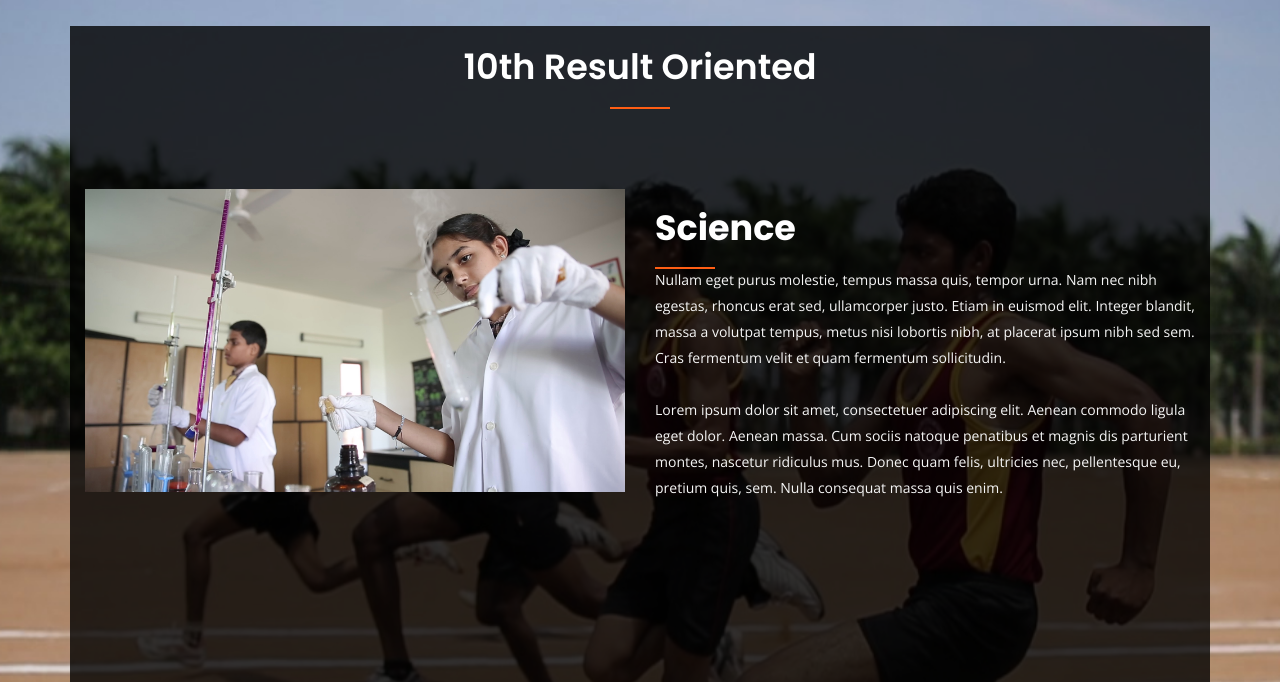
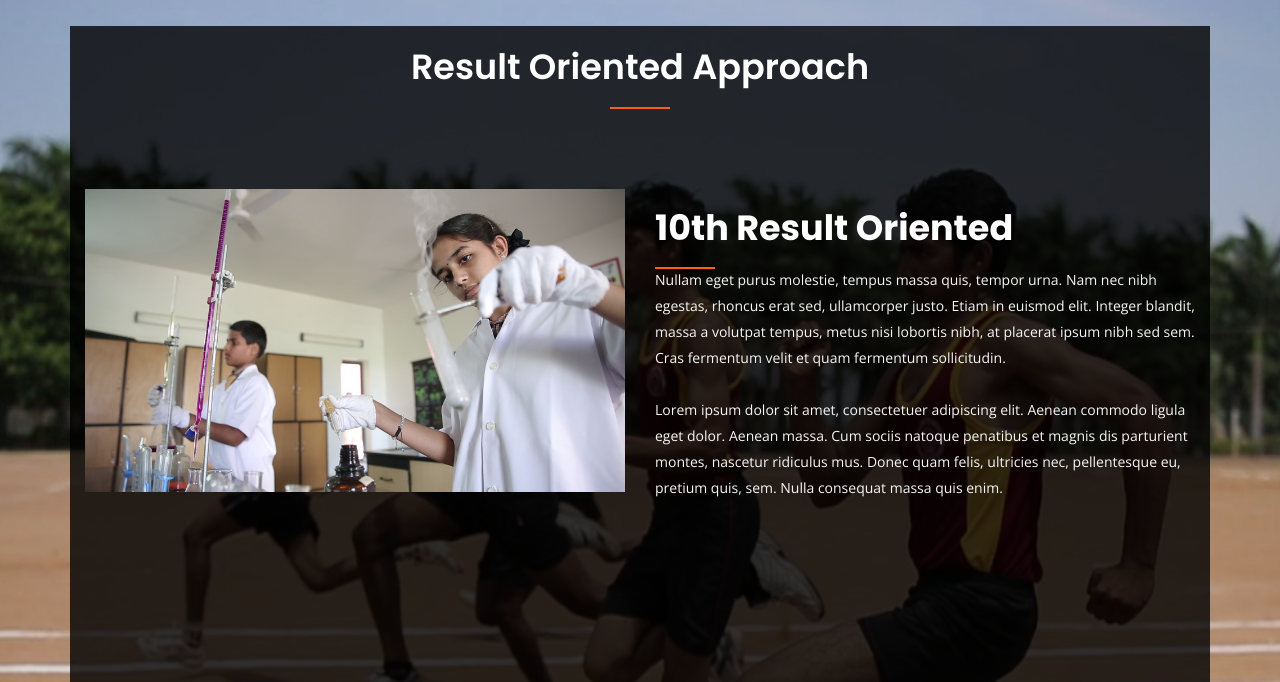
Before and after one commit to krei-school/krei-school.github.io, a Jekyll site: the page built from academics.md, in a window 1280 px wide and 900 px high, scrolled down 904 px, cut to the strip 218-900 px from the top of the window. Built offline with Jekyll 4.4.1, drawn with Linux system fonts in a browser that asks for light colours.

Commit message:
Updated Academics

```diff
--- a/academics.md
+++ b/academics.md
@@ -28,10 +28,10 @@ sections:
       quis, sem. Nulla consequat massa quis enim."
     image: academics-section2.jpg
   i3:
-    title: 10th Result Oriented
+    title: Result Oriented Approach
     cards:
       i1:
-        title: Science
+        title: 10th Result Oriented
         text: "Nullam eget purus molestie, tempus massa quis, tempor urna. Nam nec
           nibh egestas, rhoncus erat sed, ullamcorper justo. Etiam in euismod elit.
           Integer blandit, massa a volutpat tempus, metus nisi lobortis nibh, at placerat
```
